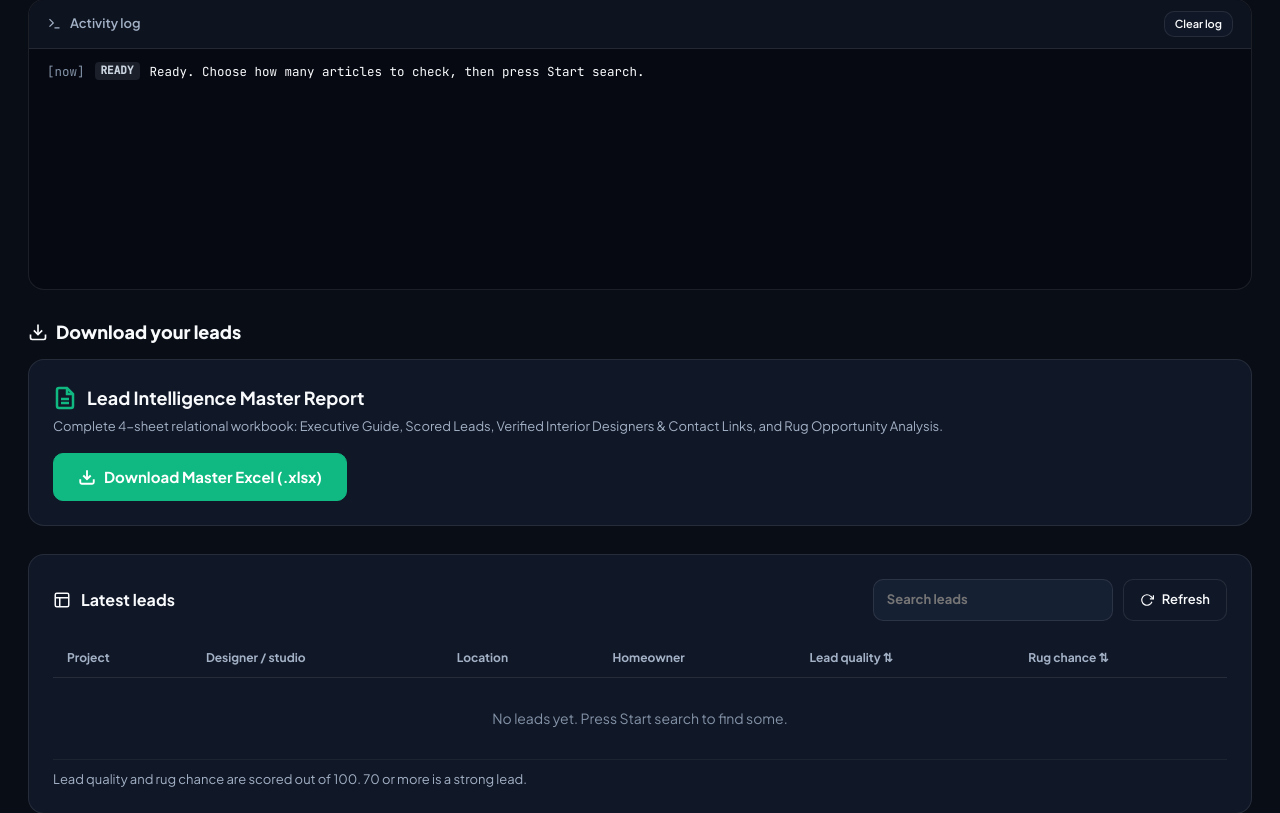
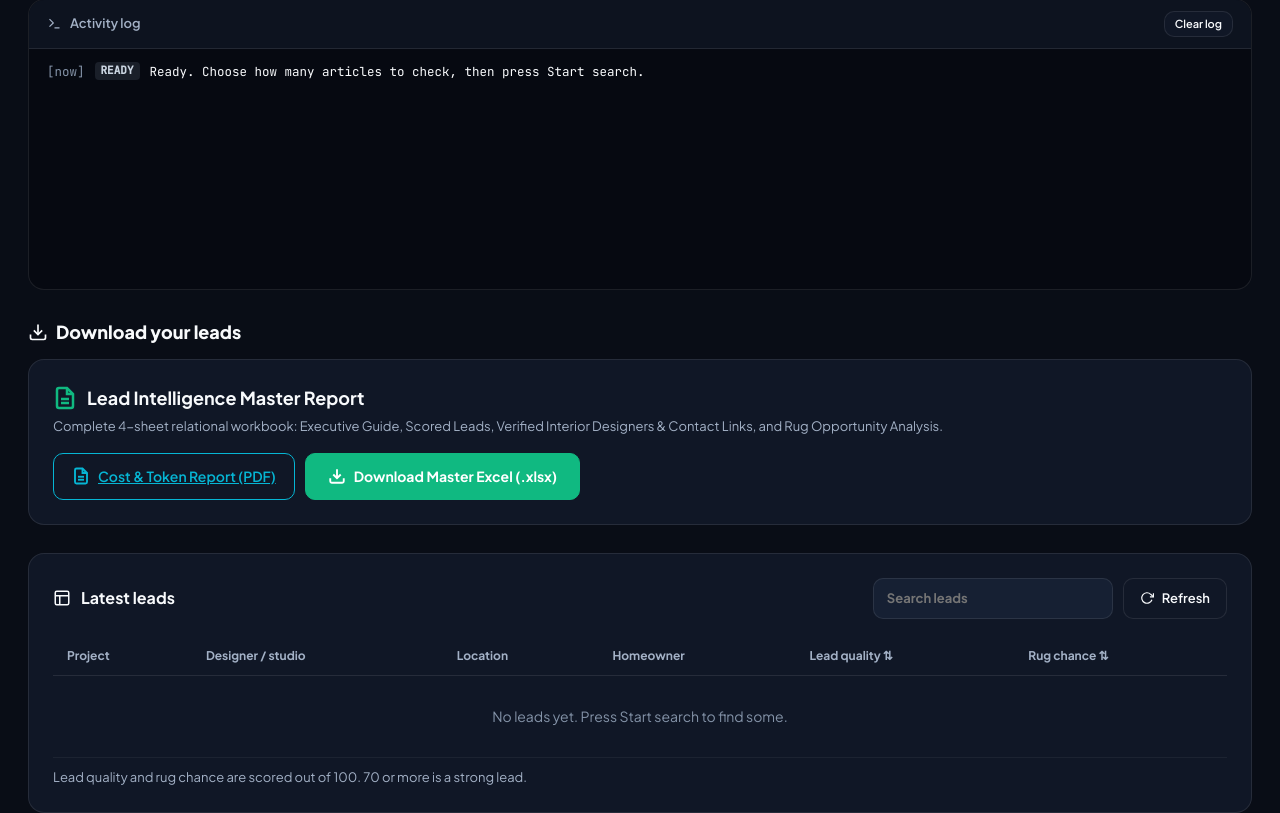
Before and after one commit to basheer1236/agentic_lead_intelligence, a FastAPI app: page / in a window 1280 px wide. Shown: the part 620-1433 px from the top of the page. Run offline with FastAPI, Linux system fonts and the light colour scheme; data that the repository does not hold is empty.

Commit message:
feat: add direct PDF download endpoint and dashboard button for Cost and Token Report

```diff
--- a/app/ui/server.py
+++ b/app/ui/server.py
@@ -139,13 +139,39 @@
     return results
 
 
+@app.get("/cost-report.pdf")
+@app.get("/api/reports/cost-benchmark")
+async def download_cost_report_pdf():
+    pdf_path = Path("Agentic_Lead_Intelligence_Cost_and_Token_Benchmark.pdf")
+    if not pdf_path.exists():
+        from scripts.generate_cost_report_pdf import generate_pdf
+        await generate_pdf()
+    return FileResponse(
+        path=pdf_path,
+        filename="Agentic_Lead_Intelligence_Cost_and_Token_Benchmark.pdf",
+        media_type="application/pdf",
+    )
+
+
 @app.get("/api/exports/download/{filename}")
 async def download_export(filename: str):
     # Sanitize filename
     safe_name = Path(filename).name
     file_path = EXPORTS_DIR / safe_name
 
-    # If file doesn't exist yet on disk, generate it dynamically from the database
+    # Handle PDF files
+    if safe_name.lower().endswith(".pdf"):
+        if not file_path.exists():
+            root_pdf = Path("Agentic_Lead_Intelligence_Cost_and_Token_Benchmark.pdf")
+            if root_pdf.exists():
+                file_path = root_pdf
+        return FileResponse(
+            path=file_path,
+            filename=safe_name,
+            media_type="application/pdf",
+        )
+
+    # If Excel file doesn't exist yet on disk, generate it dynamically from the database
     if not file_path.exists():
         db = SessionLocal()
         try:
--- a/app/ui/templates/index.html
+++ b/app/ui/templates/index.html
@@ -162,7 +162,10 @@
       <h3 class="row" style="gap:10px;font-size:18px;margin-bottom:6px"><svg width="24" height="24" viewBox="0 0 24 24" fill="none" stroke="#10b981" stroke-width="2.5"><path d="M14 2H6a2 2 0 0 0-2 2v16a2 2 0 0 0 2 2h12a2 2 0 0 0 2-2V8z"/><polyline points="14 2 14 8 20 8"/><line x1="16" y1="13" x2="8" y2="13"/><line x1="16" y1="17" x2="8" y2="17"/></svg>Lead Intelligence Master Report</h3>
       <p class="sub">Complete 4-sheet relational workbook: Executive Guide, Scored Leads, Verified Interior Designers & Contact Links, and Rug Opportunity Analysis.</p>
     </div>
-    <a class="btn pri ok" href="/api/exports/download/lead_intelligence_master.xlsx" style="font-size:15px;padding:12px 24px"><svg width="18" height="18" viewBox="0 0 24 24" fill="none" stroke="currentColor" stroke-width="2.5"><path d="M21 15v4a2 2 0 0 1-2 2H5a2 2 0 0 1-2-2v-4"/><polyline points="7 10 12 15 17 10"/><line x1="12" y1="15" x2="12" y2="3"/></svg>Download Master Excel (.xlsx)</a>
+    <div class="row" style="gap:10px">
+      <a class="btn" href="/cost-report.pdf" target="_blank" style="font-size:14px;padding:12px 18px;border-color:var(--cy);color:var(--cy)"><svg width="18" height="18" viewBox="0 0 24 24" fill="none" stroke="currentColor" stroke-width="2.5"><path d="M14 2H6a2 2 0 0 0-2 2v16a2 2 0 0 0 2 2h12a2 2 0 0 0 2-2V8z"/><polyline points="14 2 14 8 20 8"/><line x1="16" y1="13" x2="8" y2="13"/><line x1="16" y1="17" x2="8" y2="17"/></svg>Cost & Token Report (PDF)</a>
+      <a class="btn pri ok" href="/api/exports/download/lead_intelligence_master.xlsx" style="font-size:14px;padding:12px 22px"><svg width="18" height="18" viewBox="0 0 24 24" fill="none" stroke="currentColor" stroke-width="2.5"><path d="M21 15v4a2 2 0 0 1-2 2H5a2 2 0 0 1-2-2v-4"/><polyline points="7 10 12 15 17 10"/><line x1="12" y1="15" x2="12" y2="3"/></svg>Download Master Excel (.xlsx)</a>
+    </div>
   </div>
 </div>
 
```
